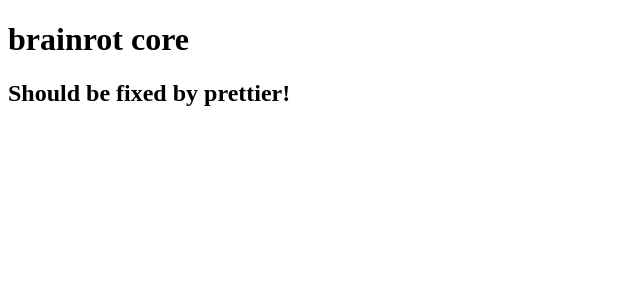
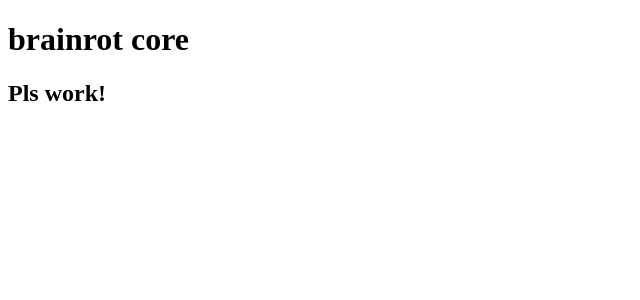
Before and after one commit to pgosar/binarysearch.io, a Next.js app: page / in a window 1280 px wide. Shown: the top 300 px of the page, without its empty margins (0-640 px from the left). Built offline with nearby package versions, Linux system fonts and the light colour scheme.

Commit message:
Testing "yarn format" for CI/CD v2

```diff
--- a/app/page.tsx
+++ b/app/page.tsx
@@ -5,7 +5,7 @@ import Header from './client/components/Header';
 const HomePage = () => {
   return (
     <div>
-      <Header /><h2>Should be fixed by prettier!</h2></div>
+      <Header /><h2>Pls work!</h2></div>
   );
 };
 
--- a/package.json
+++ b/package.json
@@ -16,7 +16,7 @@
     "build": "next build",
     "start": "next start",
     "lint": "next lint",
-    "format": "next lint --fix && prettier '**/*.{json,yaml}' --write",
+    "format": "prettier --write '**/*.{js,jsx,ts,tsx,json,yaml,css,scss,md}'",
     "type": "tsc --noEmit",
     "test": "jest"
   },
```
